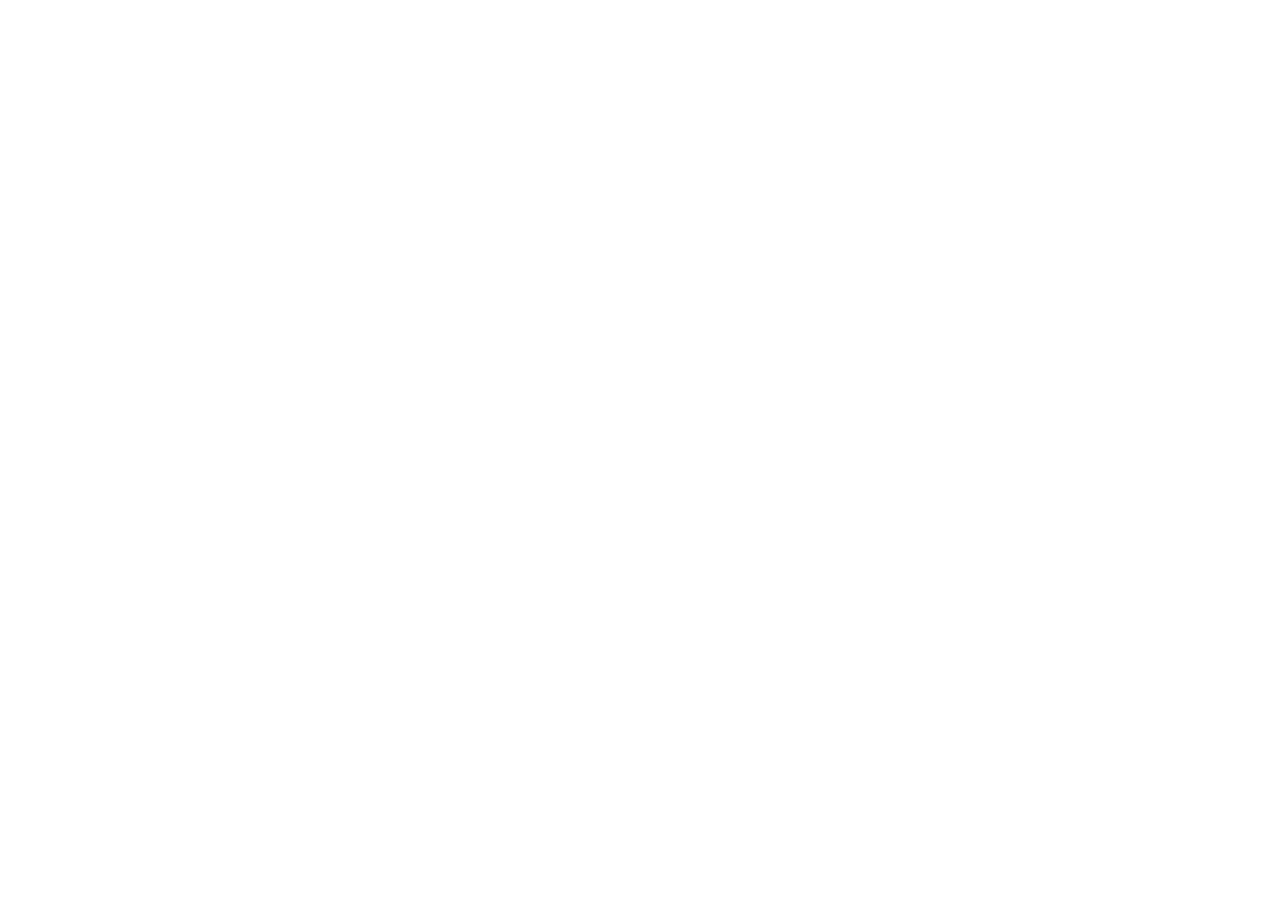
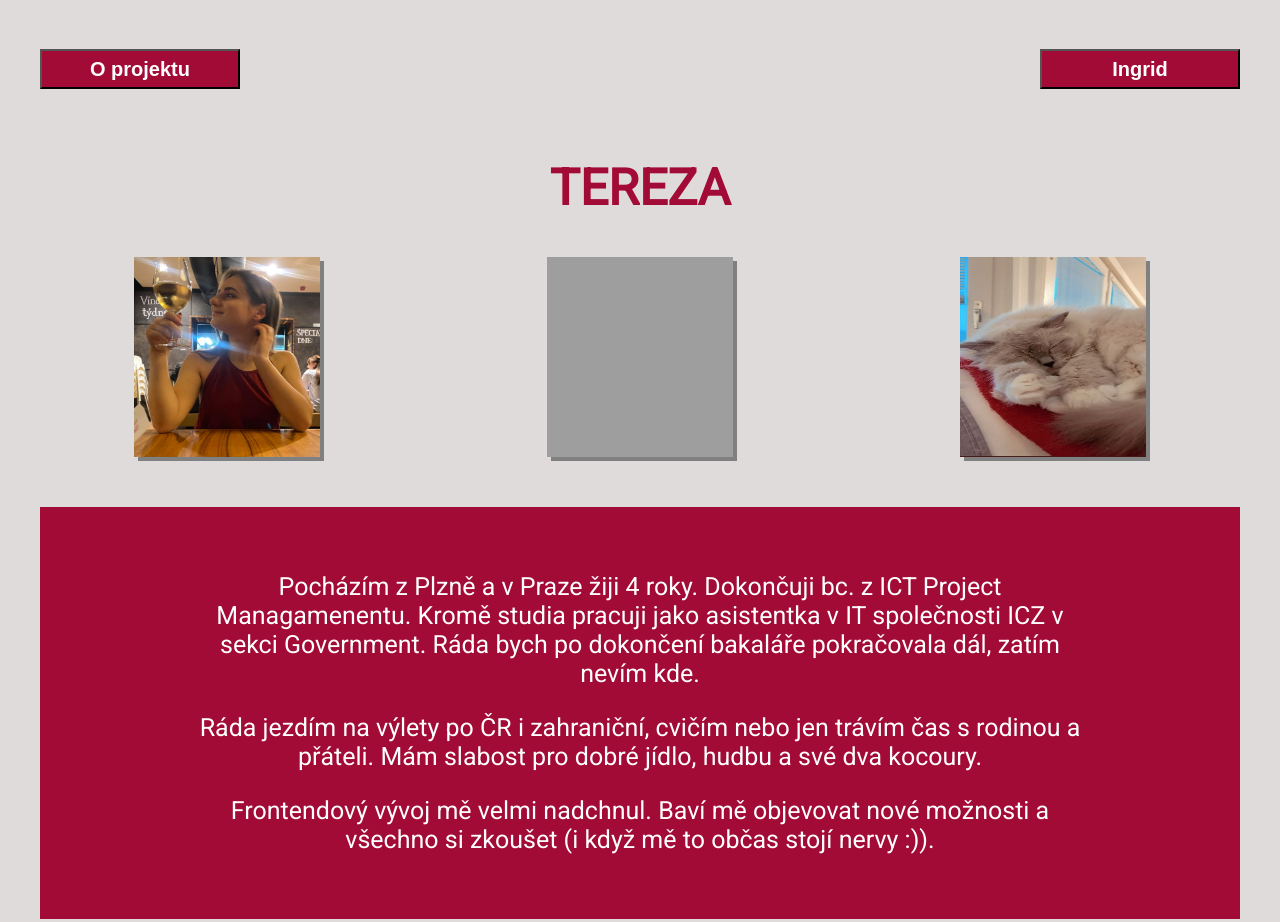
Before and after one commit to TerezaPudilova/o-projektu, a plain HTML site: page terezapage.html in a window 1280 px wide. Before the commit the page ends 800 px from the top, so only its background shows below. Drawn offline with Linux system fonts and the light colour scheme; grey boxes are pictures that could not be loaded.

Commit message:
Přidání profilu Tereza

```diff
--- a/homepagestyles.css
+++ b/homepagestyles.css
@@ -1,9 +1,9 @@
-@import url('https://fonts.googleapis.com/css2?family=Titillium+Web&display=swap');
+@import url('https://fonts.googleapis.com/css2?family=Roboto&display=swap');
 
 html,
 body {
   margin: 0;
-  font-family: 'Titillium Web', sans-serif;
+  font-family: 'Roboto', sans-serif;
 }
 
 .ramecObal {
--- a/style.css
+++ b/style.css
@@ -19,8 +19,14 @@ body{
  button{
    width: 200px;
    height: 40px;
-   background-color: rgb(31, 66, 224);
+   background-color: #003990;
  }
+
+ .buttonTereza {
+  width: 200px;
+  height: 40px;
+  background-color: #A30B37;
+}
 
  a{
    color: white;
@@ -36,8 +42,17 @@ body{
    text-align: center;
    text-transform: uppercase;
    font-weight: bold;
-   color: rgb(31, 66, 224);
+   color: #003990;
    margin: 30px;
+ }
+
+ #tereza{
+  font-size: 50px;
+  text-align: center;
+  text-transform: uppercase;
+  font-weight: bold;
+  color: #A30B37;
+  margin: 30px;
  }
 
  .uvodnifoto{
@@ -70,10 +85,20 @@ body{
    margin: 10px;
    }
 
+.fotoTereza {
+  max-height: 200px;
+  width: 15%;
+}
+
  .oMne{
-   background-color: rgb(31, 66, 224);
+   background-color:  #003990;
    margin: 40px;
  }
+
+ .oMneTereza{
+  background-color: #A30B37;
+  margin: 40px;
+}
 
  .tisicslov{
    font-size: 25px;
--- a/terezapage.html
+++ b/terezapage.html
@@ -0,0 +1,44 @@
+<!DOCTYPE html>
+<html lang="en">
+<head>
+  <meta charset="UTF-8">
+  <meta name="viewport" content="width=device-width, initial-scale=1.0">
+  <link rel="stylesheet" type="text/css" href="style.css">
+  <style>
+    @import url('https://fonts.googleapis.com/css2?family=Roboto&display=swap');
+    </style>
+  <title>Document</title>
+</head>
+<body>
+
+  <div class="strankaTereza">
+
+    <div class="horniLista">
+      <button class="buttonTereza">
+    <a href="homepage.html">O projektu</a>
+      </button>
+      <button class="buttonTereza">
+    <a href="ingridpage.html">Ingrid</a>
+      </button>
+  </div>
+
+<div class="uvodnifoto">
+  <div id="tereza">Tereza</div>
+  <div class="mojefoto">
+ <img class="fotoTereza" src="./images/vino.jpg" alt="terezaVino">
+<img class="fotoTereza" src="./images/IMG_4753.jpg" alt="TerezaObraz">
+<img class="fotoTereza" src="./images/cicina.jpg" alt="kocour">
+</div>
+
+<div class="oMneTereza">
+
+  <div class="tisicslov">
+    <p>Pocházím z Plzně  a v Praze žiji 4 roky. Dokončuji bc. z ICT Project Managamenentu. Kromě studia pracuji jako asistentka v IT společnosti ICZ v sekci Government.  Ráda bych po dokončení bakaláře pokračovala dál, zatím nevím kde. </p>
+    <p>Ráda jezdím na výlety po ČR i zahraniční, cvičím nebo jen trávím čas s rodinou a přáteli. Mám slabost pro dobré jídlo, hudbu a své dva kocoury.</p>
+    <p> Frontendový vývoj mě velmi nadchnul. Baví mě objevovat nové možnosti a všechno si zkoušet (i když mě to občas stojí nervy :)).</p>
+  </div>
+
+</div>
+
+</body>
+</html>
```
Also changed, not shown: ingridpage.html (+1 -1 lines).
